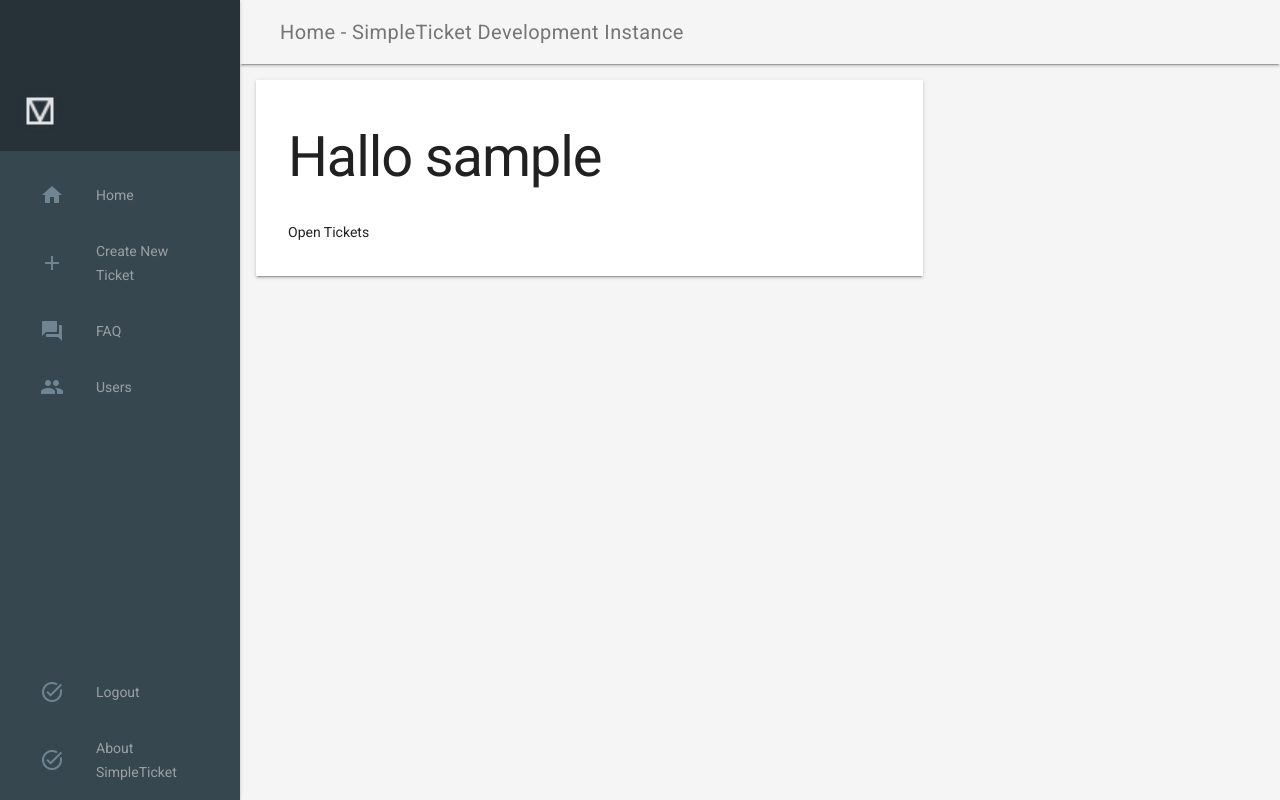
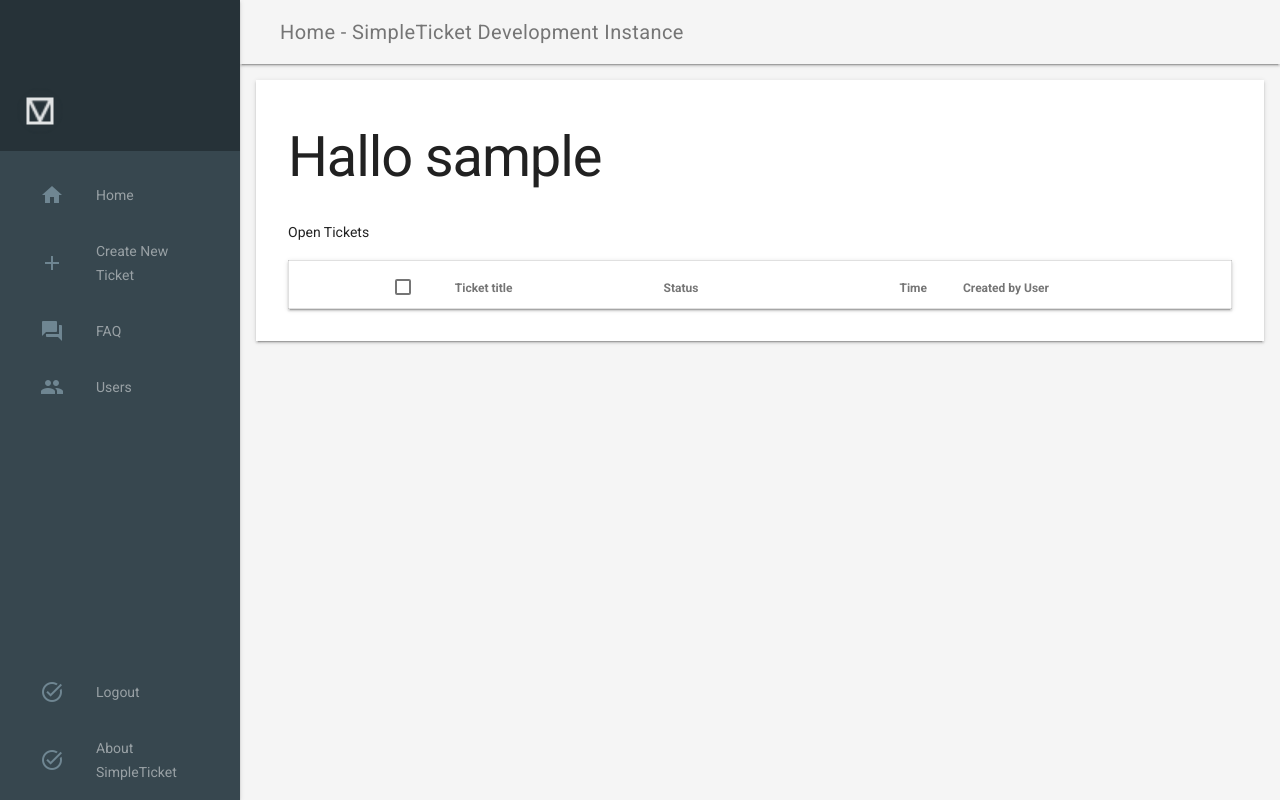
Before and after one commit to 9hax/simpleticket, a Flask app: page / in a window 1280 px wide. Run offline with Flask 2, Linux system fonts and the light colour scheme; the visitor is signed in with stand-in values (Sample User, id 1); data comes from the database, SQL or seed files in the repository; data that the repository does not hold is empty.

Commit message:
add a table containing all tickets to the home page

```diff
--- a/templates/index.html
+++ b/templates/index.html
@@ -1,10 +1,32 @@
 {% set title = lang["home"] %}
 {% extends "master.html" %}
 {% block body %}
-<div class="demo-graphs mdl-shadow--2dp mdl-color--white mdl-cell mdl-cell--8-col">
+<div class="demo-graphs mdl-shadow--2dp mdl-color--white mdl-cell mdl-cell--8-col", style="width:100%">
   <h1>Hallo {{ current_user.username }}</h1>
   <p>
     {{lang["open-tickets"]}}
+    <table class="mdl-data-table mdl-js-data-table mdl-data-table--selectable mdl-shadow--2dp">
+      <thead>
+        <tr>
+          <th class="mdl-data-table__cell--non-numeric">{{lang["ticket-title"]}}</th>
+          <th class="mdl-data-table__cell--non-numeric">{{lang["ticket-status"]}}</th>
+          <th>{{lang["ticket-time"]}}</th>
+          <th class="mdl-data-table__cell--non-numeric">{{lang["ticket-created-by"]}}</th>
+        </tr>
+      </thead>
+      {% for ticket in ticket_list %}
+      <tbody>
+        <tr>
+          <td class="mdl-data-table__cell--non-numeric">{{ticket.title}}</td>
+          <td class="mdl-data-table__cell--non-numeric">{{lang["ticket-status-open"] if ticket.is_open and ticket.assigned_to_id==None else lang["ticket-status-assigned"] if ticket.is_open and ticket.assigned_to_id!=None else lang["ticket-status-closed"]}}</td>
+          <td class="mdl-data-table__cell--non-numeric">0</td>
+          <td class="mdl-data-table__cell--non-numeric">{{ticket.created_by}}</td>
+          <td>10</td>
+          <td>$2.35</td>
+        </tr>
+      </tbody>
+      {% endfor %}
+    </table>
   </p>
 </div>
 {% endblock %}
```
